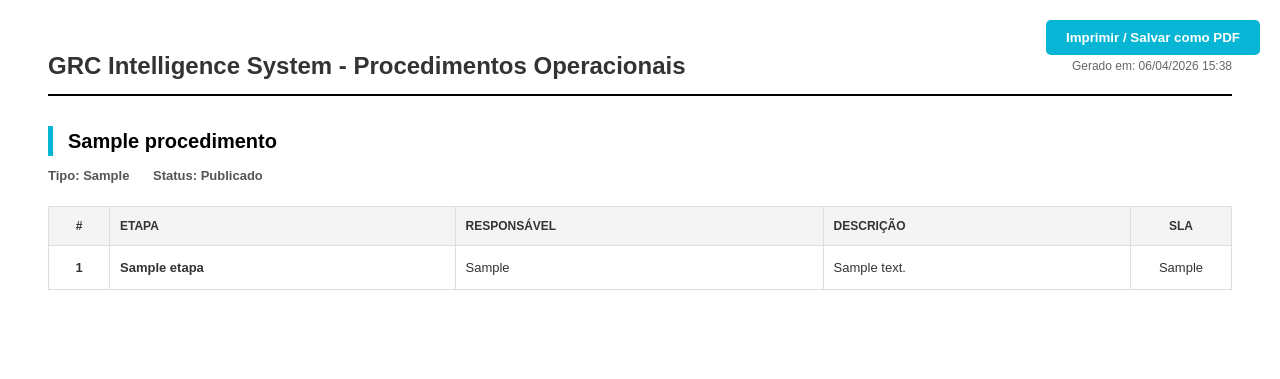
After one commit to pwviptbl/GRC-Intelligence-System, a Laravel app: page /procedimentos/export/1 in a window 1280 px wide. The commit adds this page. Shown: the top 379 px of the page. Run offline with Laravel 12, Linux system fonts and the light colour scheme; a user stored in the database is signed in; data comes from the database, SQL or seed files in the repository; tables that the repository leaves empty hold one stand-in row (values such as "Sample post"); parts of the project's set-up code (start-up, migrations or seed data) failed here and were passed over.

Commit message:
feat: add AI-powered procedure suggestions and PDF export functionality for procedures

```diff
--- a/app/Http/Controllers/ProcedimentoController.php
+++ b/app/Http/Controllers/ProcedimentoController.php
@@ -108,6 +108,33 @@ class ProcedimentoController extends Controller
         return response()->json($response);
     }
 
+    public function suggestIA(GeminiService $gemini)
+    {
+        $procedimentosAtuais = \App\Models\Procedimento::pluck('titulo')->toArray();
+        $softwares = \App\Models\Software::pluck('nome')->toArray();
+
+        $contexto = "Softwares no inventário: " . implode(', ', $softwares) . ". ";
+        $contexto .= "Procedimentos já documentados: " . implode(', ', $procedimentosAtuais) . ". ";
+
+        $prompt = $contexto . "Com base nesses softwares e procedimentos, sugira 3 novos procedimentos operacionais (POPs) que seriam importantes para manter a segurança, backup ou operação desses ativos. Para cada sugestão, dê um título curto e uma justificativa técnica de 1 frase. Responda em texto simples, sem Markdown.";
+
+        $sugestoes = $gemini->generateGovernance($prompt);
+
+        return response()->json(['sugestoes' => $sugestoes]);
+    }
+
+    public function print(Procedimento $procedimento)
+    {
+        $procedimentos = collect([$procedimento->load('etapas')]);
+        return view('procedimentos.print', compact('procedimentos'));
+    }
+
+    public function printAll()
+    {
+        $procedimentos = Procedimento::with('etapas')->latest()->get();
+        return view('procedimentos.print', compact('procedimentos'));
+    }
+
     /**
      * Update the specified resource in storage.
      */
--- /dev/null
+++ b/resources/views/procedimentos/print.blade.php
@@ -0,0 +1,80 @@
+<!DOCTYPE html>
+<html lang="pt-br">
+<head>
+    <meta charset="UTF-8">
+    <meta name="viewport" content="width=device-width, initial-scale=1.0">
+    <title>Exportação de Procedimentos - GRC Intelligence</title>
+    <style>
+        body { font-family: sans-serif; padding: 40px; color: #333; line-height: 1.5; background: #fff; }
+        .header { border-bottom: 2px solid #000; padding-bottom: 10px; margin-bottom: 30px; display: flex; justify-content: space-between; align-items: center; }
+        .title { font-size: 24px; font-weight: bold; margin: 0; }
+        .date { font-size: 12px; color: #666; }
+        .procedimento { margin-bottom: 50px; page-break-after: always; }
+        .proc-title { font-size: 20px; color: #000; border-left: 5px solid #06b6d4; padding-left: 15px; margin-bottom: 10px; }
+        .proc-meta { font-size: 13px; color: #555; margin-bottom: 20px; }
+        .proc-meta span { margin-right: 20px; font-weight: bold; }
+
+        table { width: 100%; border-collapse: collapse; margin-top: 20px; }
+        th { background: #f4f4f4; text-align: left; padding: 10px; border: 1px solid #ddd; font-size: 12px; text-transform: uppercase; }
+        td { padding: 12px 10px; border: 1px solid #ddd; font-size: 13px; vertical-align: top; }
+        .ordem { width: 40px; text-align: center; font-weight: bold; }
+        .sla { width: 80px; text-align: center; }
+
+        @media print {
+            .no-print { display: none; }
+            body { padding: 0; }
+            .procedimento:last-child { page-break-after: auto; }
+        }
+
+        .btn-print { background: #06b6d4; color: #fff; border: none; padding: 10px 20px; border-radius: 5px; cursor: pointer; font-weight: bold; }
+    </style>
+</head>
+<body>
+    <div class="no-print" style="position: fixed; top: 20px; right: 20px;">
+        <button onclick="window.print()" class="btn-print">Imprimir / Salvar como PDF</button>
+    </div>
+
+    <div class="header">
+        <h1 class="title">GRC Intelligence System - Procedimentos Operacionais</h1>
+        <div class="date">Gerado em: {{ now()->format('d/m/Y H:i') }}</div>
+    </div>
+
+    @foreach($procedimentos as $proc)
+    <div class="procedimento">
+        <h2 class="proc-title">{{ $proc->titulo }}</h2>
+        <div class="proc-meta">
+            <span>Tipo: {{ $proc->tipo }}</span>
+            <span>Status: {{ ucfirst($proc->status) }}</span>
+        </div>
+
+        <table>
+            <thead>
+                <tr>
+                    <th class="ordem">#</th>
+                    <th>Etapa</th>
+                    <th>Responsável</th>
+                    <th>Descrição</th>
+                    <th class="sla">SLA</th>
+                </tr>
+            </thead>
+            <tbody>
+                @foreach($proc->etapas->sortBy('ordem') as $etapa)
+                <tr>
+                    <td class="ordem">{{ $etapa->ordem }}</td>
+                    <td style="font-weight: bold">{{ $etapa->nome_etapa }}</td>
+                    <td>{{ $etapa->responsavel }}</td>
+                    <td>{!! nl2br(e($etapa->descricao)) !!}</td>
+                    <td class="sla">{{ $etapa->sla }}</td>
+                </tr>
+                @endforeach
+            </tbody>
+        </table>
+    </div>
+    @endforeach
+
+    <script>
+        // Opcional: Auto trigger print if parameter is present
+        // window.onload = () => { if(window.location.search.includes('auto=1')) window.print(); }
+    </script>
+</body>
+</html>
--- a/routes/web.php
+++ b/routes/web.php
@@ -32,7 +32,10 @@ Route::middleware(['auth', 'verified'])->group(function () {
     Route::post('/politicas/generate', [PoliticaController::class, 'generateIA'])->name('politicas.generate');
     Route::post('/politicas/suggest', [PoliticaController::class, 'suggestIA'])->name('politicas.suggest');
     Route::resource('procedimentos', ProcedimentoController::class);
+    Route::get('/procedimentos/export/all', [ProcedimentoController::class, 'printAll'])->name('procedimentos.export.all');
+    Route::get('/procedimentos/export/{procedimento}', [ProcedimentoController::class, 'print'])->name('procedimentos.export');
     Route::post('/procedimentos/generate', [ProcedimentoController::class, 'generateIA'])->name('procedimentos.generate');
+    Route::post('/procedimentos/suggest', [ProcedimentoController::class, 'suggestIA'])->name('procedimentos.suggest');
 
     // Riscos e Incidentes
     Route::resource('riscos', RiscoController::class);
```
Also changed, not shown: resources/views/procedimentos/index.blade.php (+41 -3 lines).
